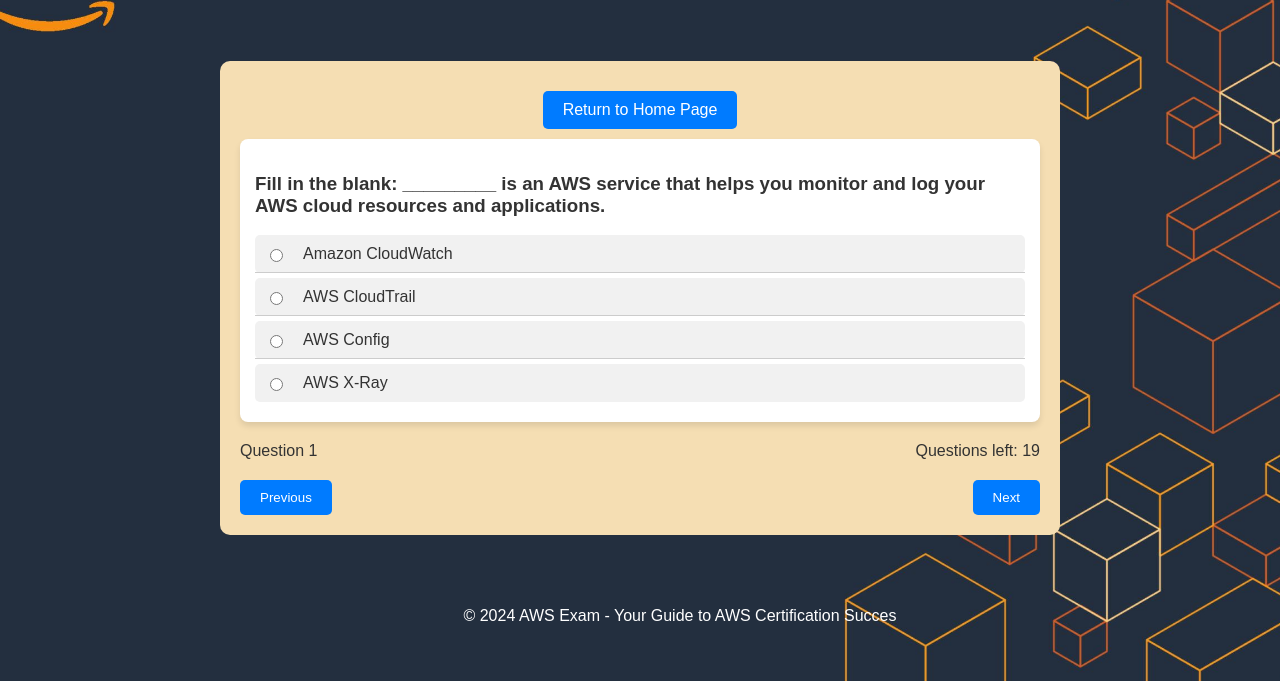
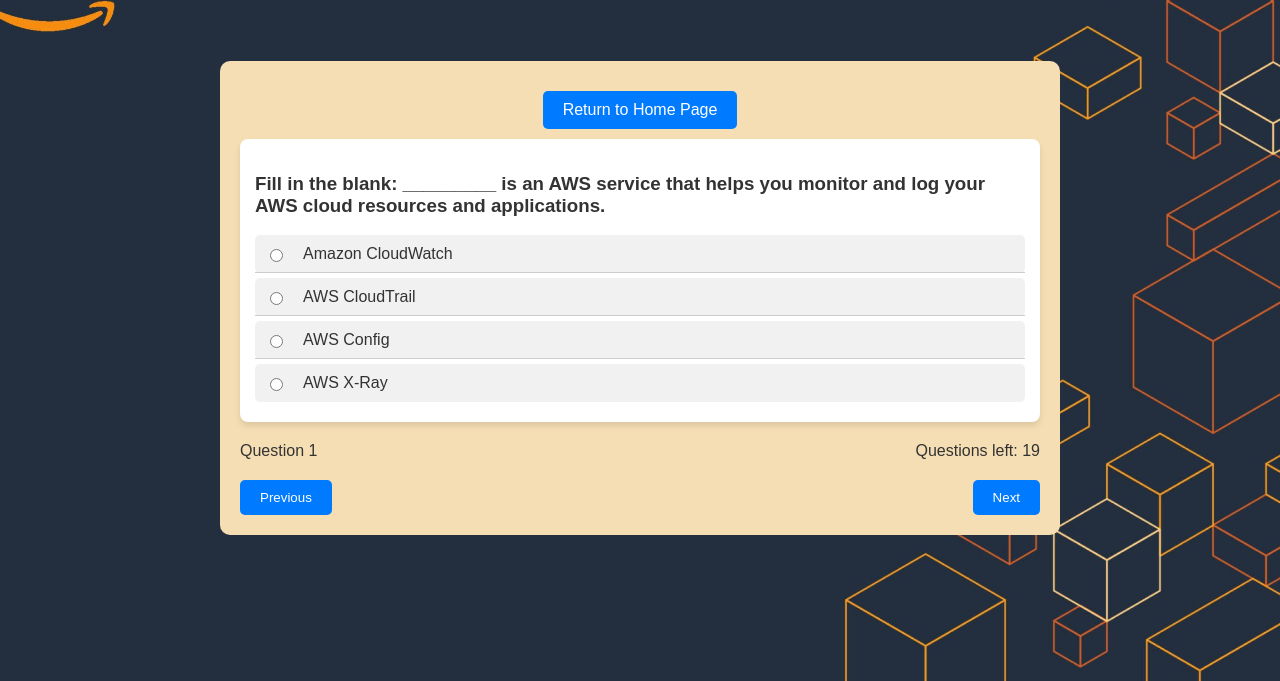
Before and after one commit to h-afif/aws-cloud-exam, a plain HTML site: page aws-solutions-architect-professional.html in a window 1280 px wide. Shown: the part 119-800 px from the top of the page. Drawn offline with Linux system fonts and the light colour scheme.

Commit message:
Update aws-solutions-architect-professional.html

```diff
--- a/aws-solutions-architect-professional.html
+++ b/aws-solutions-architect-professional.html
@@ -45,10 +45,6 @@
 
     </main>
 
-    <footer>
-        <p>© 2024 AWS Exam - Your Guide to AWS Certification Succes</p>
-    </footer>
-
     <script src="javascript/aws-solutions-architect-professional.js"></script>
 </body>
 </html>
```
